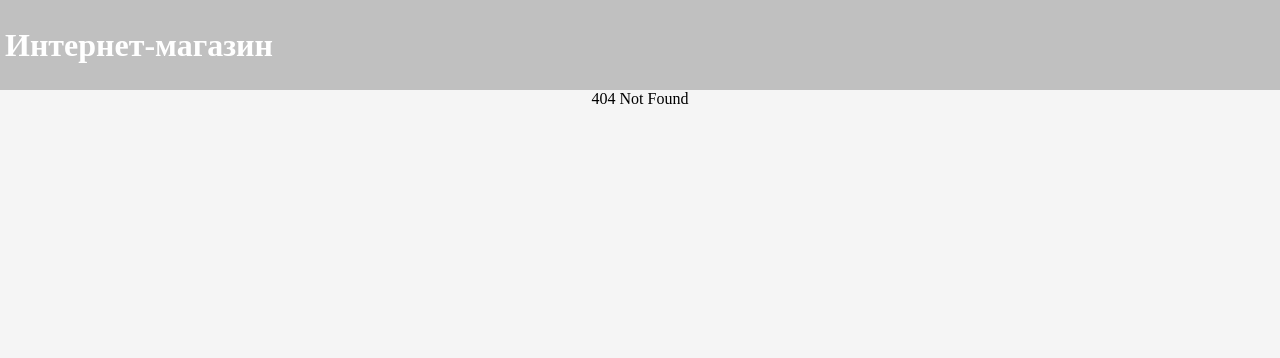
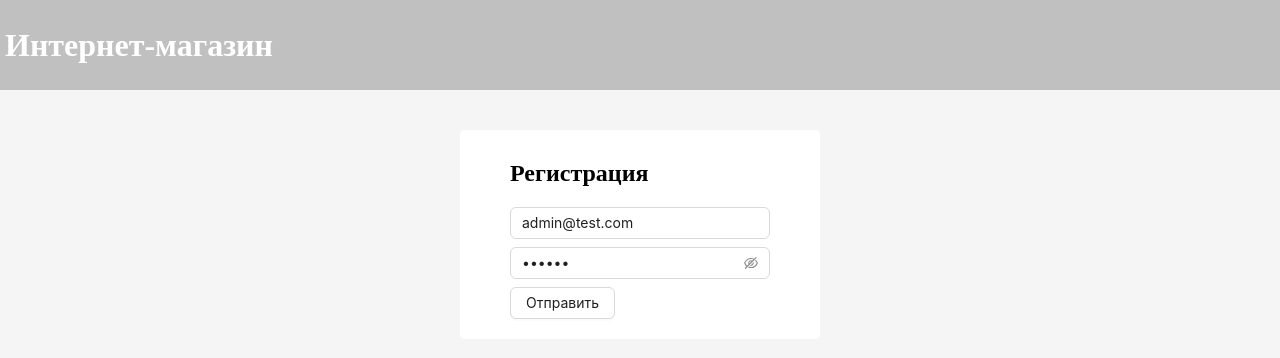
Before and after one commit to grigoriy7-work/online-store, a React (Vite) app: page /signup in a window 1280 px wide. Before the commit this address had no page. Shown: the top 358 px of the page. Built offline with nearby package versions, Linux system fonts and the light colour scheme.

Commit message:
feat: add pages

```diff
--- a/src/App.tsx
+++ b/src/App.tsx
@@ -1,11 +1,11 @@
 import { Layout } from './features/components/layout/Layout';
-import { AuthForm } from './features/auth/AuthForm';
 import { Routes, Route } from 'react-router-dom';
+import { SignUpPage } from './pages/SignUpPage';
+import { SignInPage } from './pages/SignInPage';
 
 function App() {
   return (
     <Layout>
-      <div>
       <Routes>
         <Route
           path="/"
@@ -15,11 +15,10 @@ function App() {
             </div>
           }
         />
-          <Route path="/registration" element={<AuthForm type="signUp" />} />
-          <Route path="/auth" element={<AuthForm type="signIn" />} />
+        <Route path="/signup" element={<SignUpPage />} />
+        <Route path="/signin" element={<SignInPage />} />
         <Route path="*" element={<div>404 Not Found</div>} />
       </Routes>
-      </div>
     </Layout>
   );
 }
--- a/src/features/auth/AuthForm.tsx
+++ b/src/features/auth/AuthForm.tsx
@@ -82,22 +82,9 @@ export const AuthForm: FC<AuthFormProps> = memo(({ type }) => {
     },
   });
 
-  let title = <h2></h2>;
-  switch (type) {
-    case 'signIn':
-      title = <h2>Вход</h2>;
-      break;
-    case 'signUp':
-      title = <h2>Регистрация</h2>;
-      break;
-  }
-
   return (
-    <div>
+    <>
       {contextHolder}
-      {title}
-      {isErrorSignIn && 'ошибка'}
-
       <form onSubmit={formik.handleSubmit}>
         <Space direction="vertical" size="small">
           <Input
@@ -122,6 +109,6 @@ export const AuthForm: FC<AuthFormProps> = memo(({ type }) => {
           <Button htmlType="submit">Отправить</Button>
         </Space>
       </form>
-    </div>
+    </>
   );
 });
--- a/src/features/components/layout/Layout.module.css
+++ b/src/features/components/layout/Layout.module.css
@@ -2,8 +2,8 @@
   display: flex;
   justify-content: start;
   align-items: center;
-  padding-top: 90px;
+  padding-top: calc(90px + 40px);
   flex-direction: column;
-  min-height: calc(100vh - 90px);
+  min-height: calc(100vh - (90px + 40px));
   background-color: whitesmoke;
 }
--- /dev/null
+++ b/src/pages/Page.module.css
@@ -0,0 +1,5 @@
+.page {
+    background-color: white;
+    padding: 10px 50px 20px 50px;
+    border-radius: 5px;
+}
--- /dev/null
+++ b/src/pages/SignInPage.tsx
@@ -0,0 +1,12 @@
+import type { FC } from 'react';
+import { AuthForm } from '../features/auth/AuthForm';
+import styles from './Page.module.css';
+
+export const SignInPage: FC = () => {
+  return (
+    <div className={styles.page}>
+      <h2>Вход</h2>
+      <AuthForm type="signIn" />
+    </div>
+  );
+};
--- /dev/null
+++ b/src/pages/SignUpPage.tsx
@@ -0,0 +1,12 @@
+import type { FC } from 'react';
+import { AuthForm } from '../features/auth/AuthForm';
+import styles from './Page.module.css';
+
+export const SignUpPage: FC = () => {
+  return (
+    <div className={styles.page}>
+      <h2>Регистрация</h2>
+      <AuthForm type="signUp" />
+    </div>
+  );
+};
```
Lines whose indentation alone changed are shown as unchanged.
